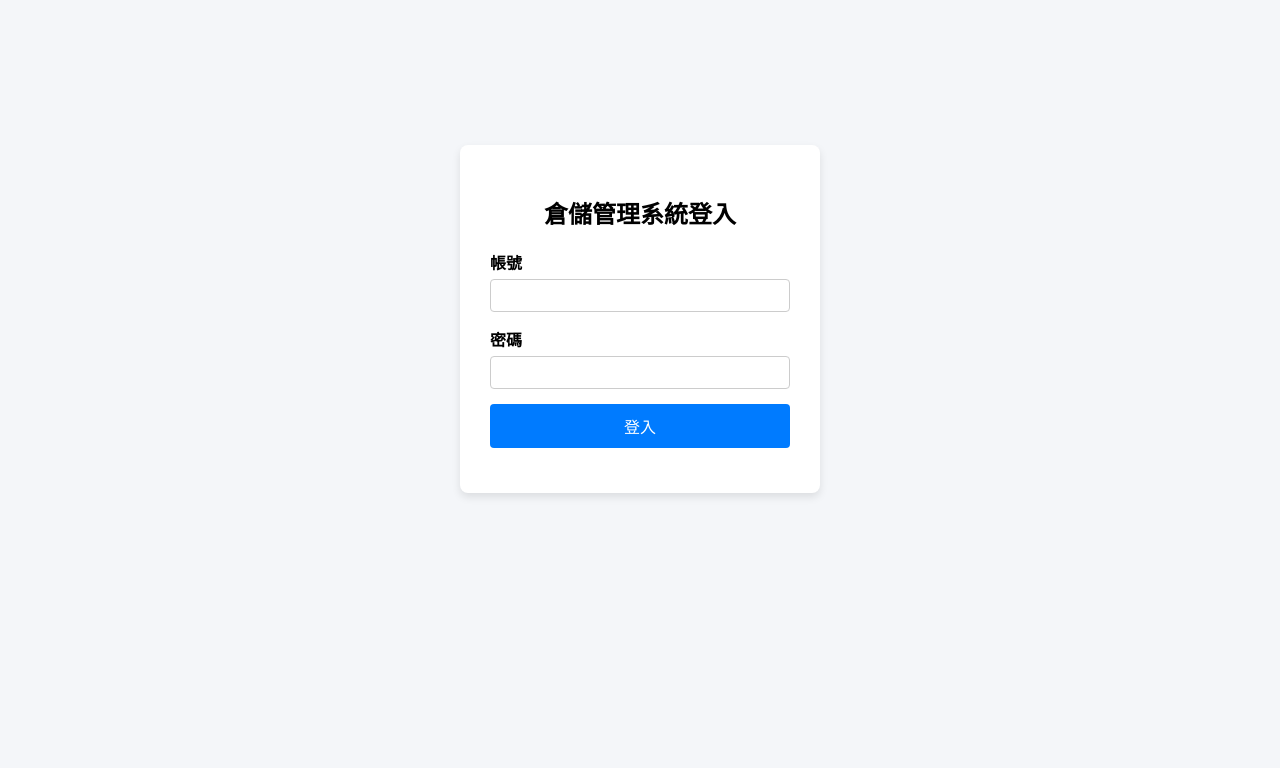
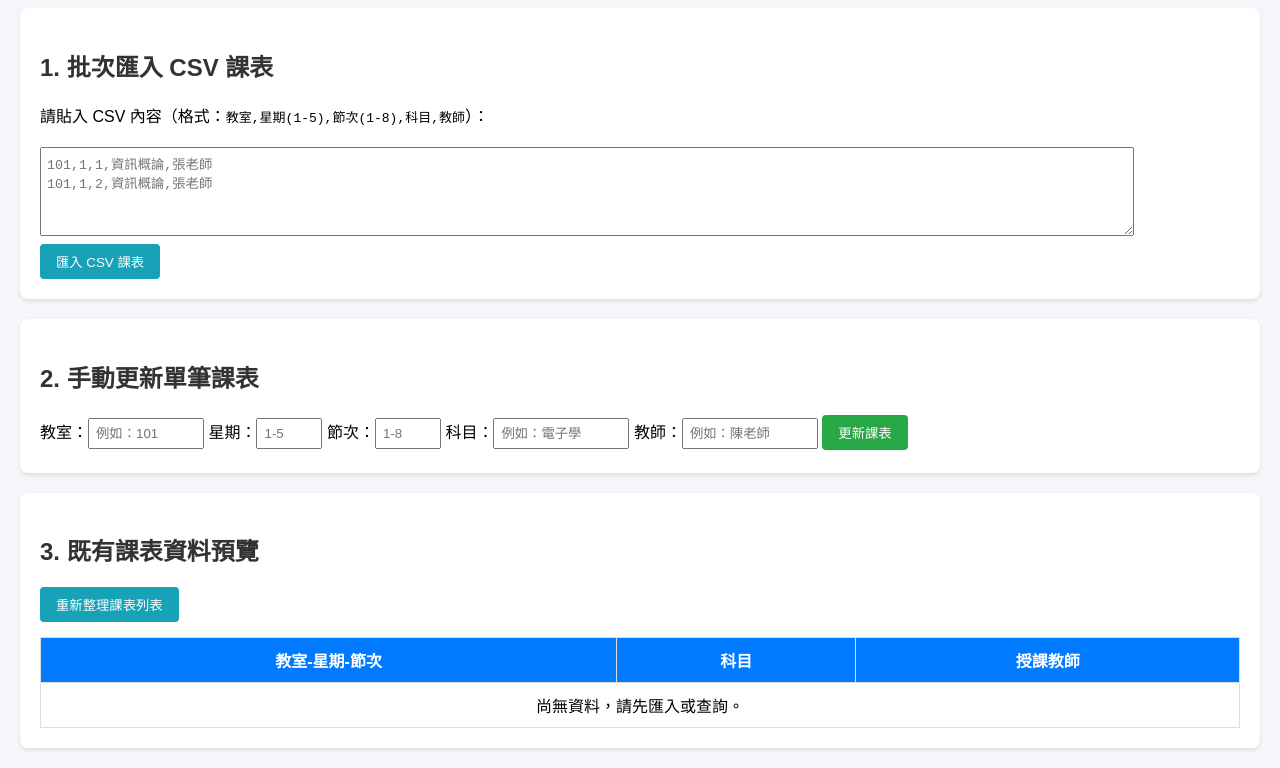
Before and after one commit to s1307110taivstpedutw-star/storage-system, a website: page public/index.html in a window 1280 px wide. Shown: the part 81-849 px from the top of the page. Before the commit the page ends 800 px from the top, so only its background shows below. Drawn offline with Linux system fonts and the light colour scheme; no server answers.

Commit message:
Update index.html

```diff
--- a/public/index.html
+++ b/public/index.html
@@ -2,59 +2,117 @@
 <html lang="zh-TW">
 <head>
   <meta charset="UTF-8">
-  <meta name="viewport" content="width=device-width, initial-scale=1.0">
-  <title>倉儲管理系統 - 登入</title>
+  <title>教室課表設置與 CSV 匯入</title>
   <style>
-    body { font-family: Arial, sans-serif; display: flex; justify-content: center; align-items: center; height: 100vh; background-color: #f4f6f9; margin: 0; }
-    .login-card { background: white; padding: 30px; border-radius: 8px; box-shadow: 0 4px 8px rgba(0,0,0,0.1); width: 300px; text-align: center; }
-    .input-group { margin-bottom: 15px; text-align: left; }
-    .input-group label { display: block; margin-bottom: 5px; font-weight: bold; }
-    .input-group input { width: 100%; padding: 8px; box-sizing: border-box; border: 1px solid #ccc; border-radius: 4px; }
-    button { width: 100%; padding: 10px; background-color: #007bff; color: white; border: none; border-radius: 4px; cursor: pointer; font-size: 16px; }
-    button:hover { background-color: #0056b3; }
-    #msg { margin-top: 15px; color: red; }
+    body { font-family: Arial, sans-serif; margin: 20px; background-color: #f4f6f9; }
+    h1, h2 { color: #333; }
+    .card { background: white; padding: 20px; margin-bottom: 20px; border-radius: 8px; box-shadow: 0 2px 4px rgba(0,0,0,0.1); }
+    table { width: 100%; border-collapse: collapse; margin-top: 15px; }
+    th, td { border: 1px solid #ddd; padding: 10px; text-align: center; }
+    th { background-color: #007bff; color: white; }
+    input[type="text"], textarea { width: 90%; padding: 6px; margin: 4px 0; }
+    button { background-color: #28a745; color: white; border: none; padding: 8px 16px; cursor: pointer; border-radius: 4px; }
+    button:hover { background-color: #218838; }
+    .btn-secondary { background-color: #17a2b8; }
+    .btn-secondary:hover { background-color: #138496; }
   </style>
 </head>
 <body>
-  <div class="login-card">
-    <h2>倉儲管理系統登入</h2>
-    <form id="loginForm">
-      <div class="input-group">
-        <label>帳號</label>
-        <input type="text" id="username" required>
-      </div>
-      <div class="input-group">
-        <label>密碼</label>
-        <input type="password" id="password" required>
-      </div>
-      <button type="submit">登入</button>
-    </form>
-    <div id="msg"></div>
+
+  <h1>教室課表設置與匯入系統</h1>
+
+  <!-- 1. CSV 匯入區塊 -->
+  <div class="card">
+    <h2>1. 批次匯入 CSV 課表</h2>
+    <p>請貼入 CSV 內容（格式：<code>教室,星期(1-5),節次(1-8),科目,教師</code>）：</p>
+    <textarea id="csvInput" rows="5" placeholder="101,1,1,資訊概論,張老師&#10;101,1,2,資訊概論,張老師"></textarea><br>
+    <button class="btn-secondary" onclick="importCSV()">匯入 CSV 課表</button>
+  </div>
+
+  <!-- 2. 手動新增/修改單筆課表 -->
+  <div class="card">
+    <h2>2. 手動更新單筆課表</h2>
+    <label>教室：<input type="text" id="inputClassroom" placeholder="例如：101" style="width: 100px;"></label>
+    <label>星期：<input type="text" id="inputDay" placeholder="1-5" style="width: 50px;"></label>
+    <label>節次：<input type="text" id="inputPeriod" placeholder="1-8" style="width: 50px;"></label>
+    <label>科目：<input type="text" id="inputSubject" placeholder="例如：電子學" style="width: 120px;"></label>
+    <label>教師：<input type="text" id="inputTeacher" placeholder="例如：陳老師" style="width: 120px;"></label>
+    <button onclick="updateSingle()">更新課表</button>
+  </div>
+
+  <!-- 3. 目前課表預覽 -->
+  <div class="card">
+    <h2>3. 既有課表資料預覽</h2>
+    <button class="btn-secondary" onclick="loadSchedule()">重新整理課表列表</button>
+    <table id="scheduleTable">
+      <thead>
+        <tr>
+          <th>教室-星期-節次</th>
+          <th>科目</th>
+          <th>授課教師</th>
+        </tr>
+      </thead>
+      <tbody>
+        <tr><td colspan="3">尚無資料，請先匯入或查詢。</td></tr>
+      </tbody>
+    </table>
   </div>
 
   <script>
-    document.getElementById('loginForm').addEventListener('submit', async (e) => {
-      e.preventDefault();
-      const username = document.getElementById('username').value;
-      const password = document.getElementById('password').value;
+    // 讀取所有課表
+    async function loadSchedule() {
+      const res = await fetch('/api/schedule');
+      const result = await res.json();
+      const tbody = document.querySelector('#scheduleTable tbody');
+      tbody.innerHTML = '';
 
-      const res = await fetch('/api/login', {
+      if (result.success && Object.keys(result.data).length > 0) {
+        for (const [key, item] of Object.entries(result.data)) {
+          const row = `<tr>
+            <td>${key}</td>
+            <td>${item.subject || '-'}</td>
+            <td>${item.teacher || '-'}</td>
+          </tr>`;
+          tbody.innerHTML += row;
+        }
+      } else {
+        tbody.innerHTML = '<tr><td colspan="3">目前尚無課表資料</td></tr>';
+      }
+    }
+
+    // 手動單筆更新
+    async function updateSingle() {
+      const classroom = document.getElementById('inputClassroom').value;
+      const day = document.getElementById('inputDay').value;
+      const period = document.getElementById('inputPeriod').value;
+      const subject = document.getElementById('inputSubject').value;
+      const teacher = document.getElementById('inputTeacher').value;
+
+      const res = await fetch('/api/schedule/update', {
         method: 'POST',
         headers: { 'Content-Type': 'application/json' },
-        body: JSON.stringify({ username, password })
+        body: JSON.stringify({ classroom, day, period, subject, teacher })
       });
+      const result = await res.json();
+      alert(result.message);
+      if (result.success) loadSchedule();
+    }
 
-      const data = await res.json();
-      const msgDiv = document.getElementById('msg');
+    // CSV 文字匯入
+    async function importCSV() {
+      const csvText = document.getElementById('csvInput').value;
+      const res = await fetch('/api/schedule/import-csv-text', {
+        method: 'POST',
+        headers: { 'Content-Type': 'application/json' },
+        body: JSON.stringify({ csvText })
+      });
+      const result = await res.json();
+      alert(result.message);
+      if (result.success) loadSchedule();
+    }
 
-      if (data.success) {
-        msgDiv.style.color = 'green';
-        msgDiv.innerText = '登入成功！歡迎進入系統。';
-      } else {
-        msgDiv.style.color = 'red';
-        msgDiv.innerText = data.message;
-      }
-    });
+    // 頁面載入時自動讀取課表
+    loadSchedule();
   </script>
 </body>
 </html>
```
